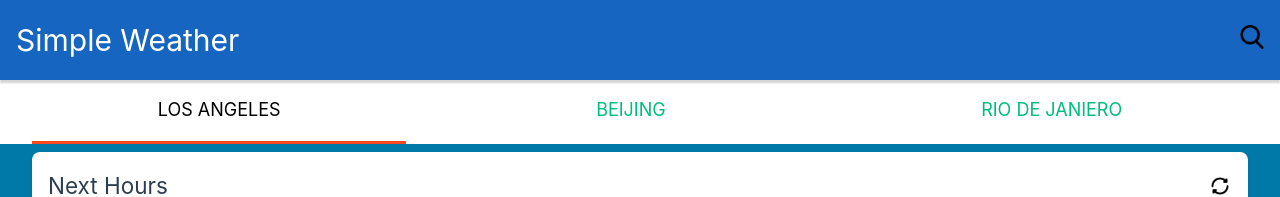
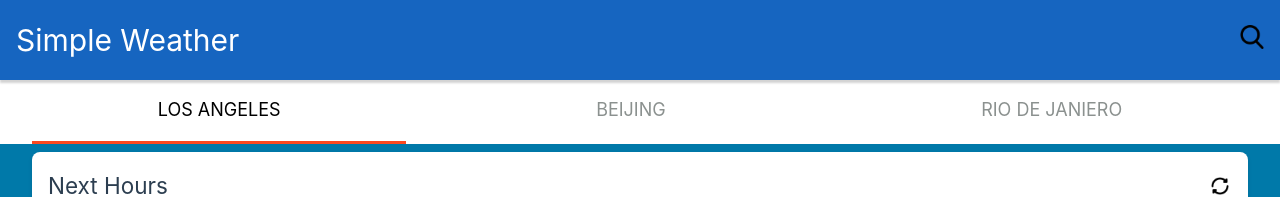
Before and after one commit to jksmall0631/SimpleWeather, a Vue app: page /losAngeles in a window 1280 px wide. Shown: the top 197 px of the page. Built offline with nearby package versions, Linux system fonts and the light colour scheme; no server answers.

Commit message:
Adjust link color

```diff
--- a/src/assets/main.css
+++ b/src/assets/main.css
@@ -8,7 +8,7 @@
 a,
 .green {
   text-decoration: none;
-  color: hsla(160, 100%, 37%, 1);
+  color: rgb(139, 145, 143);
   transition: 0.4s;
   padding: 3px;
 }
```
